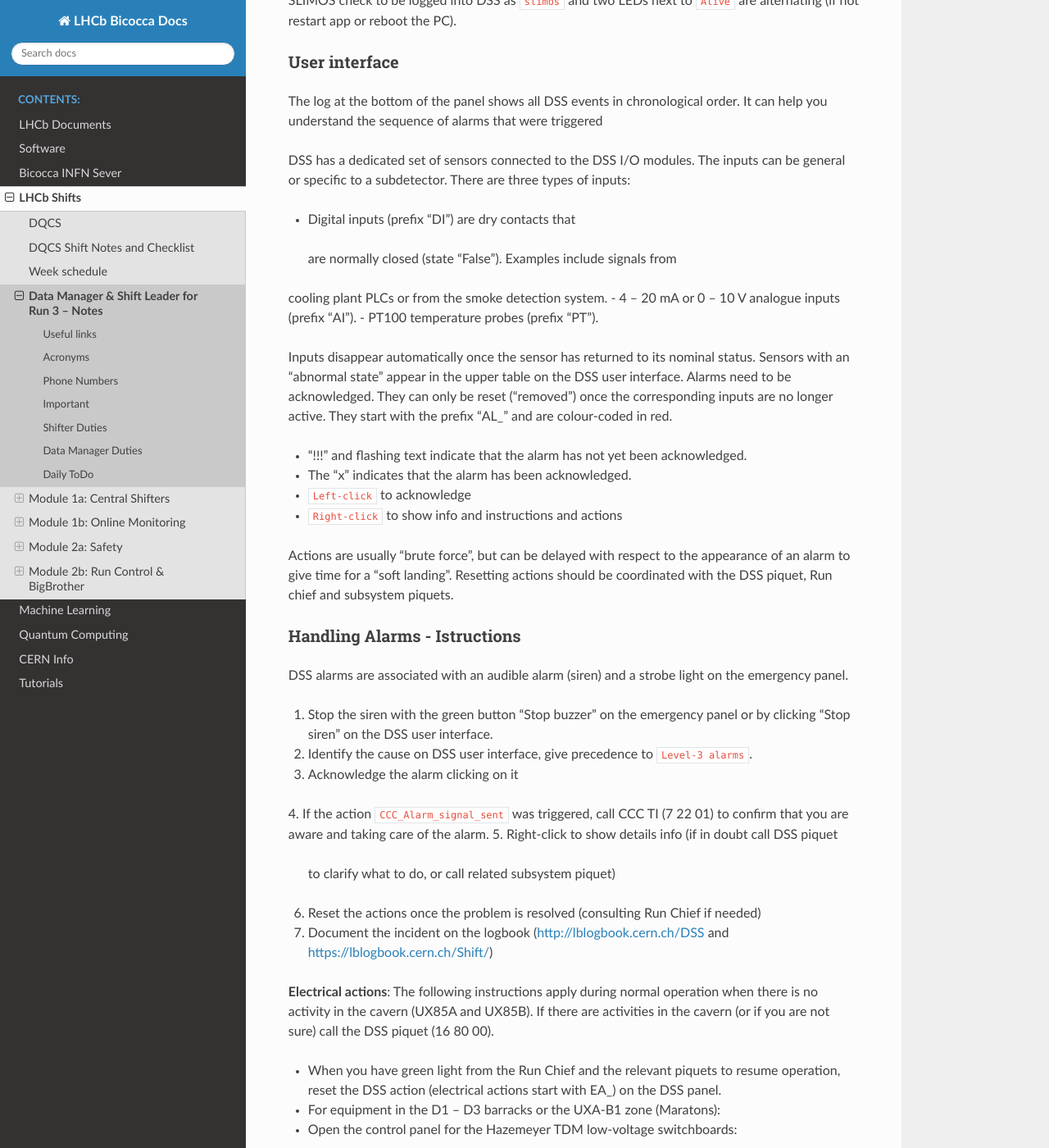
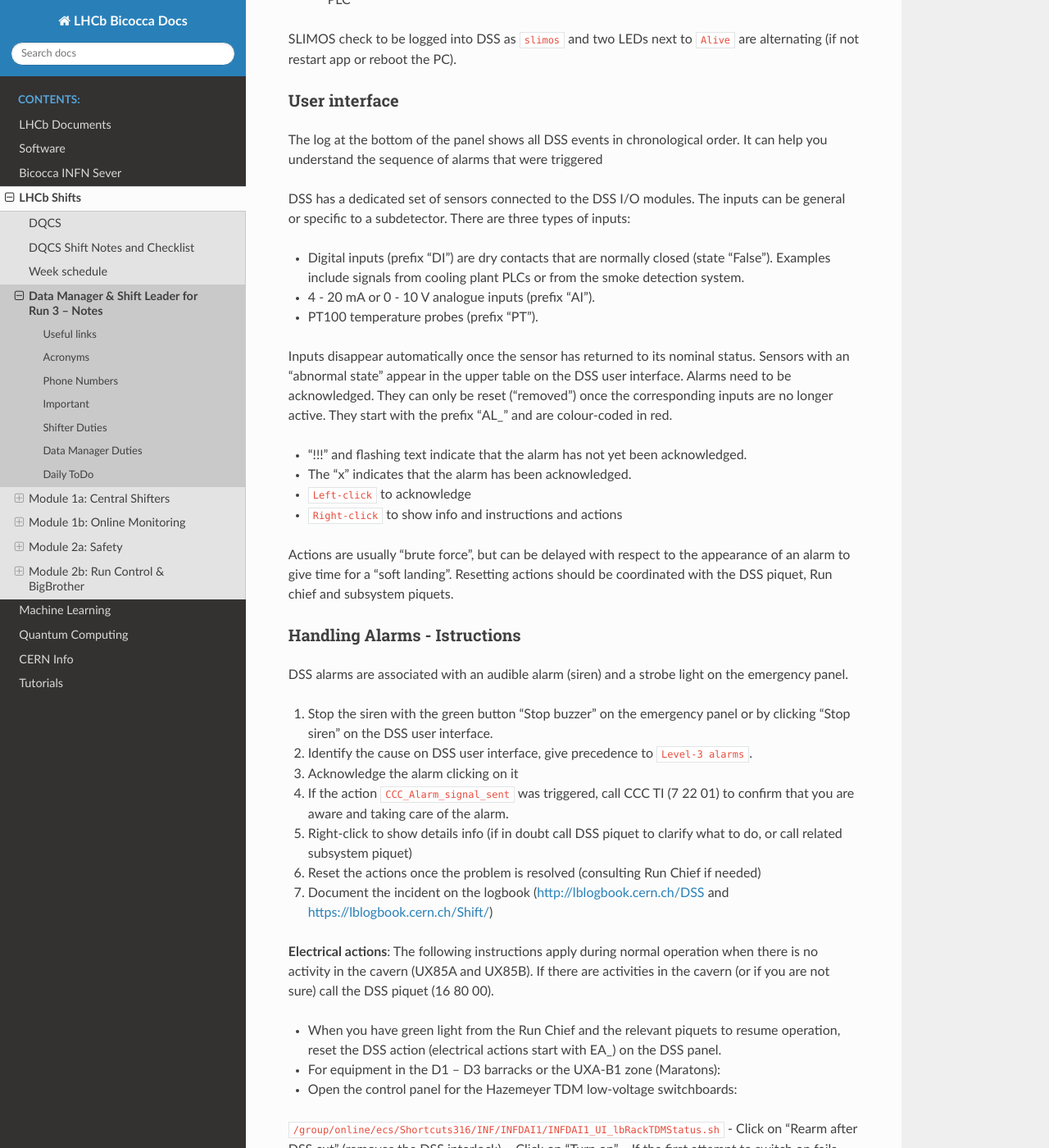
Before and after one commit to lhcb-bicocca/documentation, a Sphinx documentation site: the page built from docs/source/shifts/datamanager_shiftleader.rst, in a window 1280 px wide and 1400 px high, scrolled down 8151 px. Shown: the whole window at 82% size. Built offline with Sphinx 7.4.7 and the Read the Docs theme 2.0.0, drawn with Linux system fonts in a browser that asks for light colours; some of the changed text lies outside the part shown.

Commit message:
minor fixes

```diff
--- a/docs/source/shifts/datamanager_shiftleader.rst
+++ b/docs/source/shifts/datamanager_shiftleader.rst
@@ -382,6 +386,7 @@ the monitoring farm :math:`->` It must be ``RUNNING`` always when we
 take data
 
 Data Sources:
+
 - Detector raw data
 - Reconstructed quantities: output of HLT or of reconstruction
 monitoring jobs
@@ -406,7 +411,6 @@ account (not the online one). Histograms can be looked at ``Live`` or in
    it will open the previous or next pages in the folder structure
 
 .. container:: info
-
    -  Reference histograms are histograms selected by detector experts
       to show how the distributions are supposed to look like when
       everything works well
@@ -438,8 +442,7 @@ over other Shift Leader tasks.
 
 SLIMOS are expected to:
 
-- be knowledgeable about the safety aspects of
-  the experiment
+- be knowledgeable about the safety aspects of the experiment
 - handle alarms and emergency situations
 - operate safety systems
 
@@ -476,7 +479,7 @@ Detector Safety System (DSS)
 ----------------------------
 
 The purpose is to detect abnormal and potentially harmful situations and
-minimise damage to the experiment’s equipment by taking automated
+minimise damage to the experiment's equipment by taking automated
 protective actions.
 
 - Front-end: (safety-critical part) is a redundant PLC system. It runs
@@ -499,10 +502,10 @@ DSS has a dedicated set of sensors connected to the DSS I/O modules. The
 inputs can be general or specific to a subdetector. There are three
 types of inputs:
 
-- Digital inputs (prefix "DI") are dry contacts that
- are normally closed (state "False"). Examples include signals from
-cooling plant PLCs or from the smoke detection system.
-- 4 – 20 mA or 0 – 10 V analogue inputs (prefix "AI").
+- Digital inputs (prefix "DI") are dry contacts that are normally
+  closed (state "False"). Examples include signals from
+  cooling plant PLCs or from the smoke detection system.
+- 4 - 20 mA or 0 - 10 V analogue inputs (prefix "AI").
 - PT100 temperature probes (prefix "PT").
 
 Inputs disappear automatically once the sensor has returned to its
@@ -541,7 +544,7 @@ light on the emergency panel.
    precedence to ``Level-3 alarms``.
 3. Acknowledge the alarm clicking on it
 4. If the action ``CCC_Alarm_signal_sent`` was triggered, call CCC TI
-(7 22 01) to confirm that you are aware and taking care of the alarm.
+   (7 22 01) to confirm that you are aware and taking care of the alarm.
 5. Right-click to show details info (if in doubt call DSS piquet
    to clarify what to do, or call related subsystem piquet)
 6. Reset the actions once the problem is resolved
```
Also changed, not shown: other parts of docs/source/shifts/datamanager_shiftleader.rst (+12 -8 lines).
